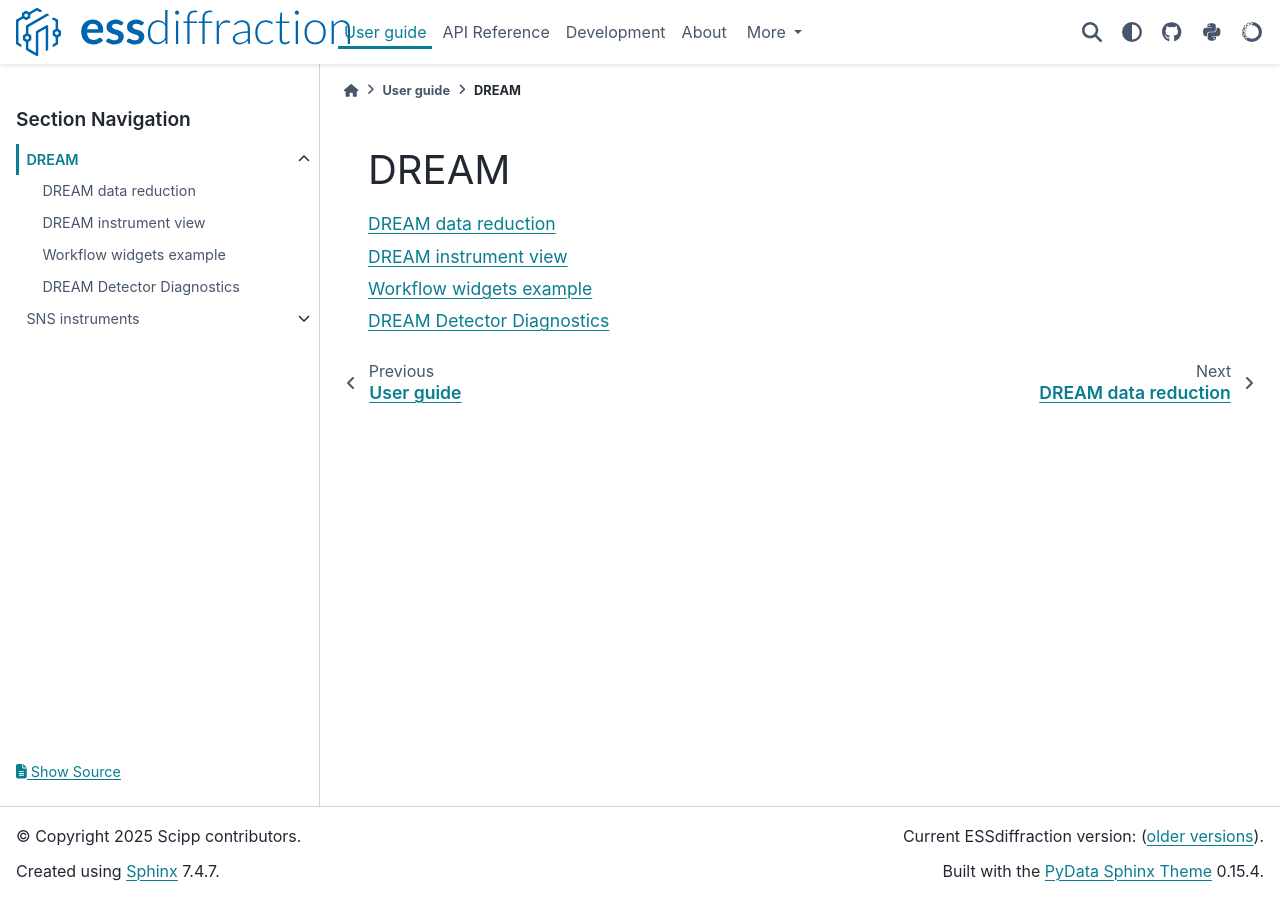
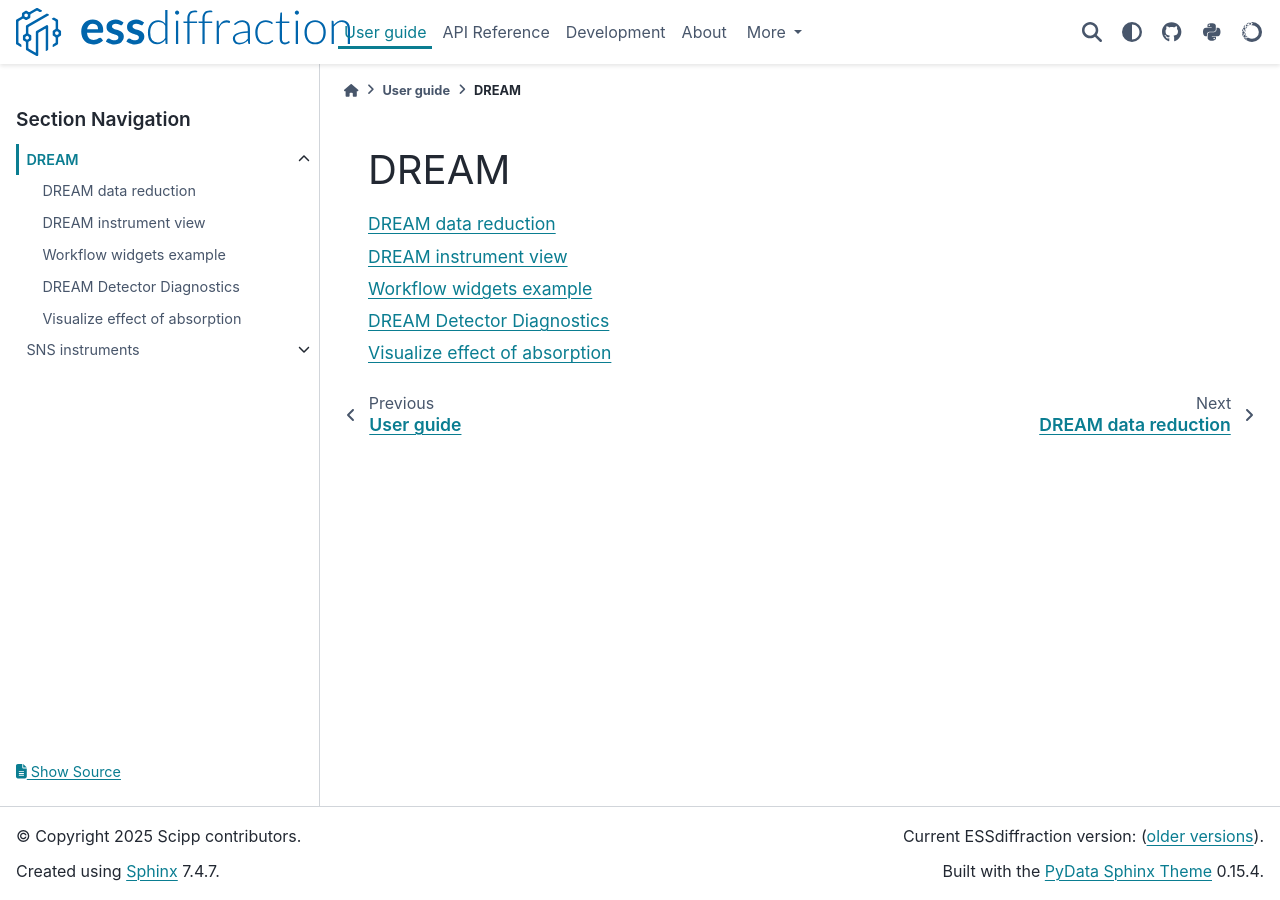
Before and after one commit to scipp/essdiffraction, a Sphinx documentation site: the page built from docs/user-guide/dream/index.md, in a window 1280 px wide. Built offline with Sphinx 7.4.7 and the PyData theme 0.15.4, drawn with Linux system fonts in a browser that asks for light colours; the version number could not be read and is left out.

Commit message:
Add illustration of inhomogeneity from absorption (#113)
* add illustration of inhomogeneity from absorption

* fix: move visualization to separate notebook

* fix: text in notebook

* docs: add to index

* docs: change title and add disk section

* fix

* Update docs/user-guide/dream/dream-visualize-absorption.ipynb

Co-authored-by: Neil Vaytet <39047984+nvaytet@users.noreply.github.com>

* Update docs/user-guide/dream/dream-visualize-absorption.ipynb

Co-authored-by: Neil Vaytet <39047984+nvaytet@users.noreply.github.com>

* Update docs/user-guide/dream/dream-visualize-absorption.ipynb

Co-authored-by: Neil Vaytet <39047984+nvaytet@users.noreply.github.com>

* Update docs/user-guide/dream/dream-visualize-absorption.ipynb

Co-authored-by: Neil Vaytet <39047984+nvaytet@users.noreply.github.com>

* fix: add missing module to docs

* fix: remove camera import

---------

Co-authored-by: Neil Vaytet <39047984+nvaytet@users.noreply.github.com>

````diff
--- a/docs/user-guide/dream/index.md
+++ b/docs/user-guide/dream/index.md
@@ -9,4 +9,5 @@ dream-data-reduction
 dream-instrument-view
 workflow-widget-dream
 dream-detector-diagnostics
+dream-visualize-absorption
 ```
````
Also changed, not shown: docs/api-reference/index.md (+1 -0 lines), docs/user-guide/dream/dream-visualize-absorption.ipynb (added).
